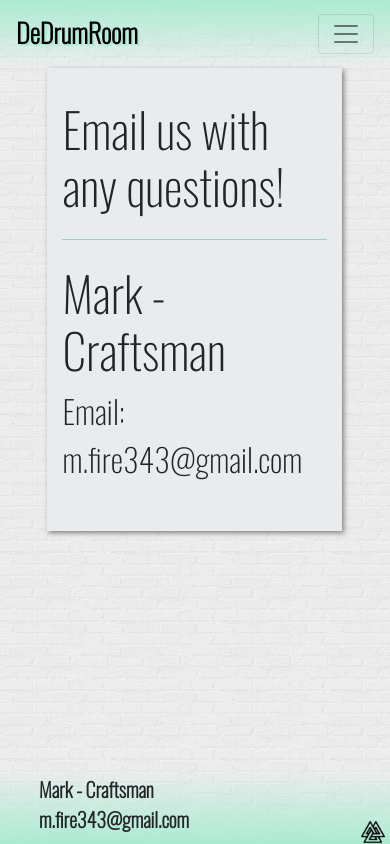
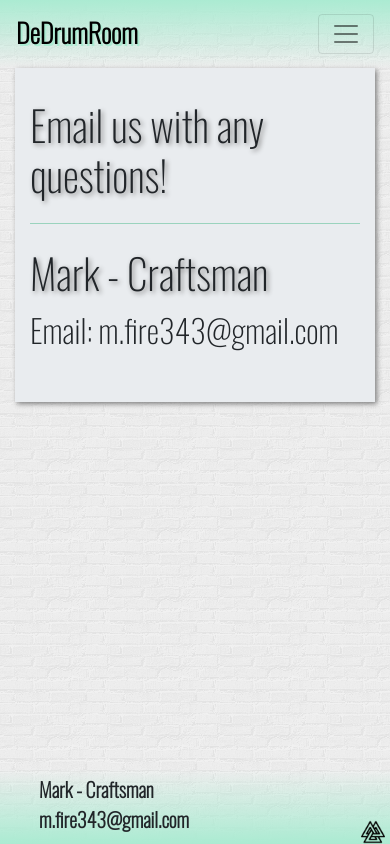
Before and after one commit to KantKontrol/DrumSite, a React (Create React App) app in the folder client/: page /contact in a window 390 px wide. Built offline with nearby package versions, Linux system fonts and the light colour scheme.

Commit message:
updated responsiveness of about page

```diff
--- a/client/src/components/AboutJumbo/index.css
+++ b/client/src/components/AboutJumbo/index.css
@@ -11,7 +11,8 @@
     box-shadow: 2px 2px 5px gray;
 }
 .display-4 {
-    font-size: 3rem !important;
+    font-size: 2.6rem !important;
+    text-shadow: 2px 2px 5px gray;
 }
 .lead{
     font-size: 2rem !important;
--- a/client/src/pages/Contact.js
+++ b/client/src/pages/Contact.js
@@ -8,7 +8,7 @@ export default function Contact(){
         <div className="container-fluid push-footer">
             <div className="row">
                 <div className="col-1"></div>
-                <div className="col-10">
+                <div className="col-sm-12 col-md-10">
 
                 <div className="jumbotron jumbotron-fluid">
                     <div className="container">
```
